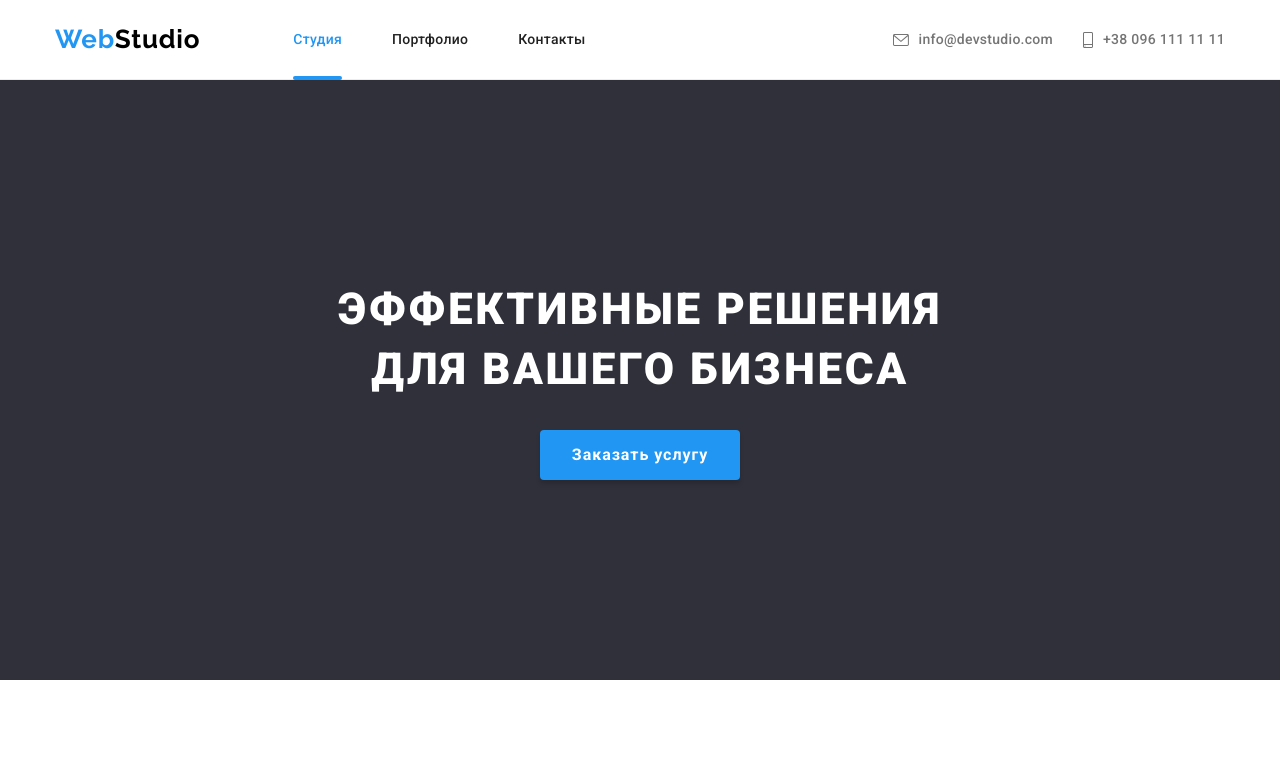
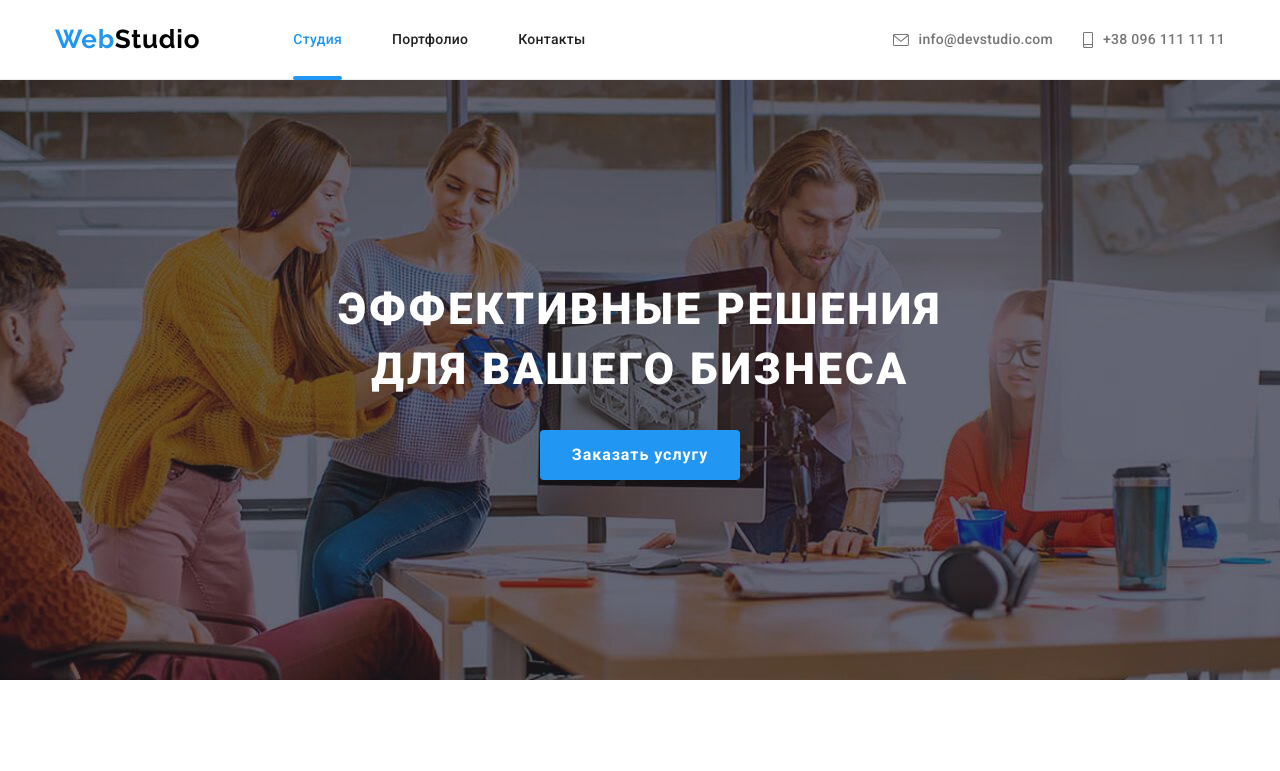
Before and after one commit to Nejdancs/goit-markup-hw-08, a plain HTML site: page index.html in a window 1280 px wide. Shown: the top 771 px of the page. Drawn offline with nearby package versions, Linux system fonts and the light colour scheme; the site is published under a folder, as on GitHub Pages, so addresses that start at the root find nothing.

Commit message:
Изменяет путь к изображению

```diff
--- a/sass/layout/_hero.scss
+++ b/sass/layout/_hero.scss
@@ -48,7 +48,7 @@
 @media screen and (min-width: 992px) {
   .hero {
     background-image: linear-gradient(rgba(47, 48, 58, 0.4), rgba(47, 48, 58, 0.4)),
-      url(/images/hero/hero-bg-desktop.jpg);
+      url(../images/hero/hero-bg-desktop.jpg);
 
     @include xpix(2) {
       background-image: linear-gradient(rgba(47, 48, 58, 0.4), rgba(47, 48, 58, 0.4)),
```
Also changed, not shown: css/main.css, css/main.min.css, 2 other files.
